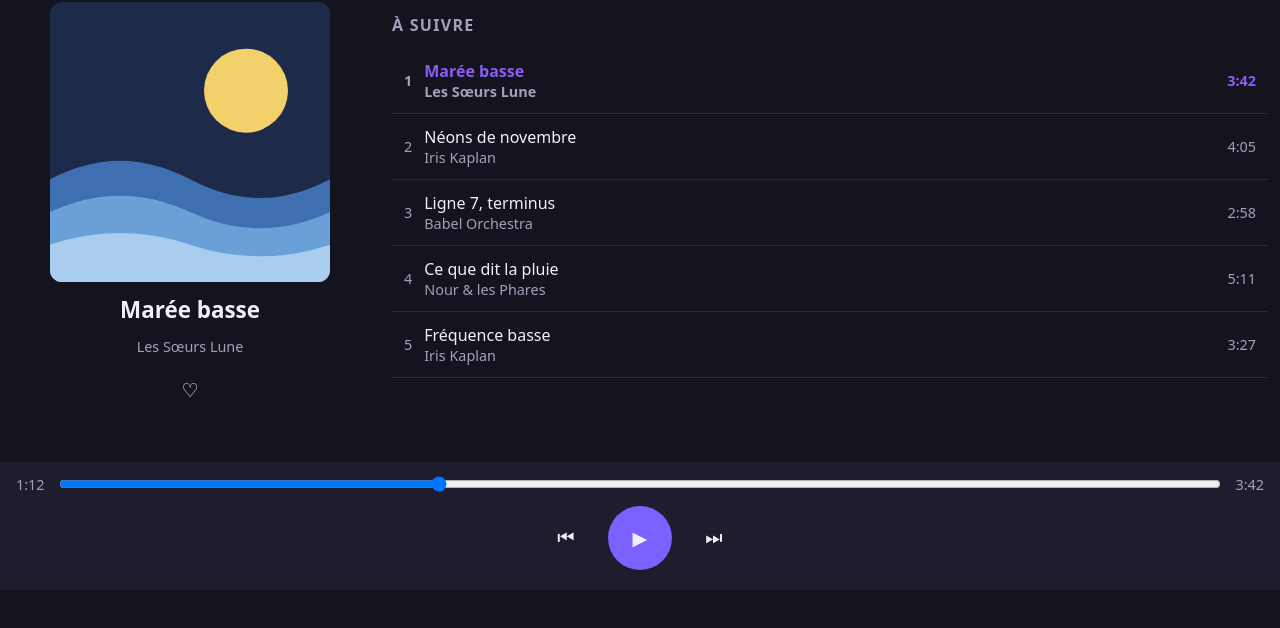
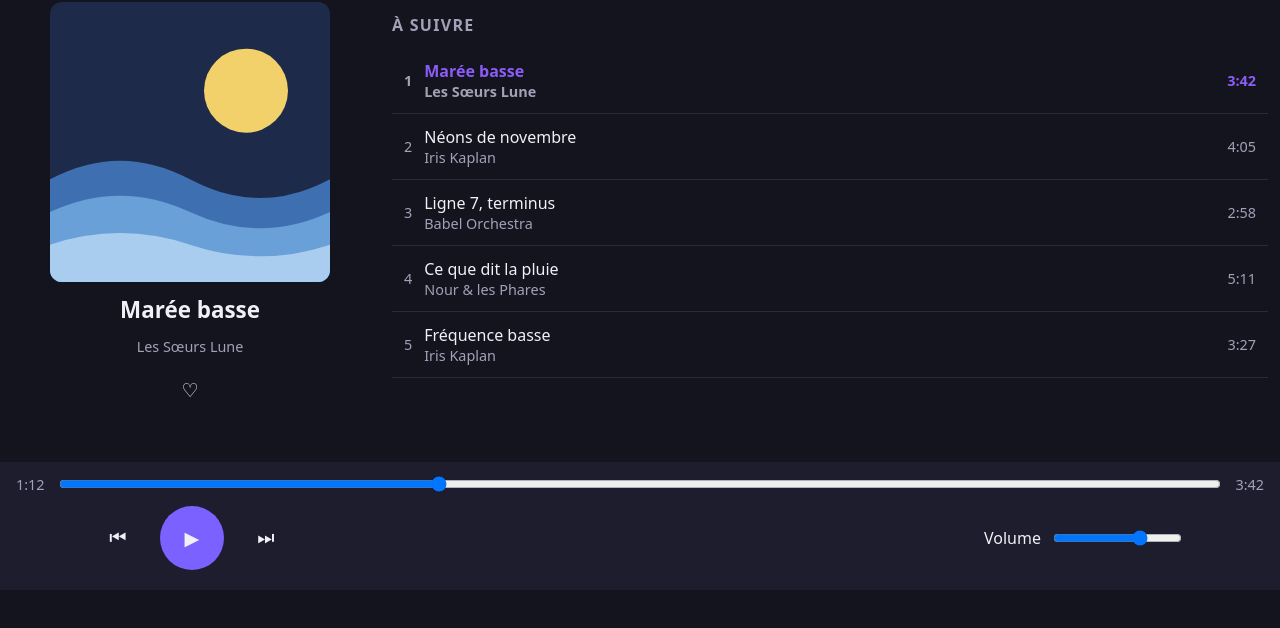
Before and after one commit to anyonym/katada, a plain HTML site: page kata-web-6-lecteur-musique-s7/index.html in a window 1280 px wide. Shown: the part 66-694 px from the top of the page. Drawn offline with Linux system fonts and the light colour scheme.

Commit message:
Mise en valeur piste en cours + barre de volume visible à partir de 768px
IA: 0

```diff
--- a/kata-web-6-lecteur-musique-s7/index.html
+++ b/kata-web-6-lecteur-musique-s7/index.html
@@ -75,15 +75,22 @@
   <footer class="controles">
     <div class="progression">
       <span class="temps">1:12</span>
-      <label for="Progression de lecture" class="visually-hidden"></label>
+      <label for="Progression de lecture" class="visually-hidden">Progression de lecture</label>
       <input id="Progression de lecture" type="range" min="0" max="222" value="72" class="barre">
       <span class="temps">3:42</span>
     </div>
-    <div class="boutons">
-      <button type="button" class="bouton-icone" aria-label="Morceau précédent">⏮</button>
-      <button type="button" class="bouton-lecture" aria-label="Lecture">▶</button>
-      <button type="button" class="bouton-icone" aria-label="Morceau suivant">⏭</button>
-    </div>
+    <section class="actions">
+      <div class="boutons">
+        <button type="button" class="bouton-icone" aria-label="Morceau précédent">⏮</button>
+        <button type="button" class="bouton-lecture" aria-label="Lecture">▶</button>
+        <button type="button" class="bouton-icone" aria-label="Morceau suivant">⏭</button>
+      </div>
+      <div class="volume">
+        <label for="volume">Volume</label>
+        <input type="range" id="volume" min="0" max="100" value="70" class="barre-volume">
+      </div>
+    </section>
+
   </footer>
 
 </body>
--- a/kata-web-6-lecteur-musique-s7/style.css
+++ b/kata-web-6-lecteur-musique-s7/style.css
@@ -103,6 +103,7 @@ h2 {
   white-space: nowrap;
 }
 
+/* Barre de contrôle fixée en bas d'écran */
 .controles {
   background: #1e1d2e;
   padding: 12px 16px 20px;
@@ -111,6 +112,7 @@ h2 {
   z-index: 10;
 }
 
+/* Espace libre conservé entre la fin de la liste de lecture et la barre de contrôle */
 .contenu {
   padding-bottom: 50px;
 }
@@ -137,6 +139,7 @@ header {
   margin-bottom: 12px;
 }
 
+/* Mise en valeur de la piste en cours de lecture */
 .piste.active {
   color: #8b5cf6;
   font-weight: bold;
@@ -184,10 +187,14 @@ header {
   gap: 20px;
 }
 
+/* Masquer la barre de volume en affichage mobile */
+.volume {
+  display: none;
+}
+
 
 /* ---------- TODO 6 — Grand écran (768px et plus) ---------- */
 @media (min-width: 768px) {
-
 .contenu {
   display: flex;
   flex-direction: row;
@@ -198,4 +205,20 @@ header {
   flex-grow: 1;
   margin-left: 50px;
 }
+
+/* Placeer et aligner les boutons de contrôle et la barre de volume */
+.actions {
+  display: flex;
+  align-items: center;
+  justify-content: space-between;
+  padding-left: 80px;
+  padding-right: 80px;
 }
+
+/* Barre de volume à droite des boutons de contrôle */
+.volume {
+  display: flex;
+  align-items: center;
+  gap: 10px;
+}
+}
```
